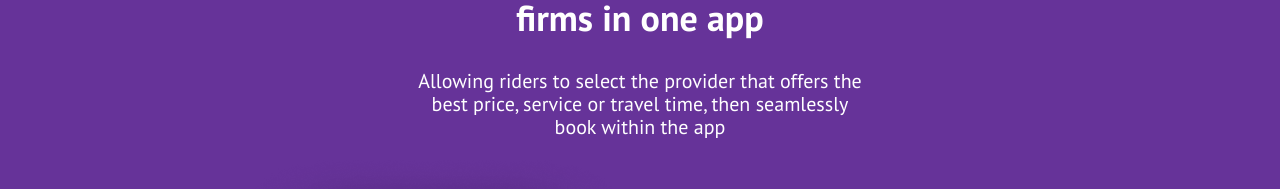
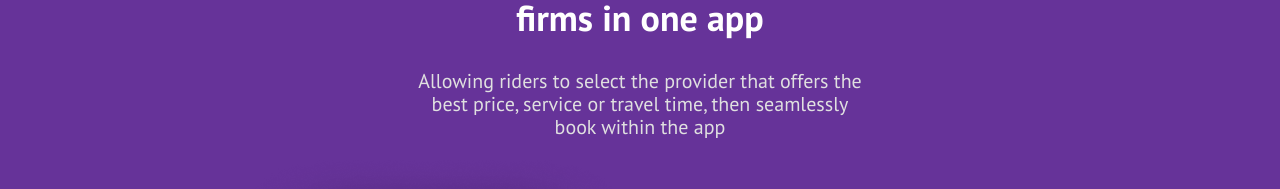
Before and after one commit to Shippu002/Rider-app, a plain HTML site: page index.html in a window 1280 px wide. Shown: the part 456-645 px from the top of the page. Drawn offline with Linux system fonts and the light colour scheme.

Commit message:
i made some more changes

```diff
--- a/style.css
+++ b/style.css
@@ -106,9 +106,10 @@ header {
 }
 .first-detail p {
   font-size: 20px;
-  font-weight: 500;
+  font-weight: 400;
   line-height: 23px;
   max-width: 28rem;
+  color: #E0E0E0;
 }
 .img-details {
   display: flex;
```
